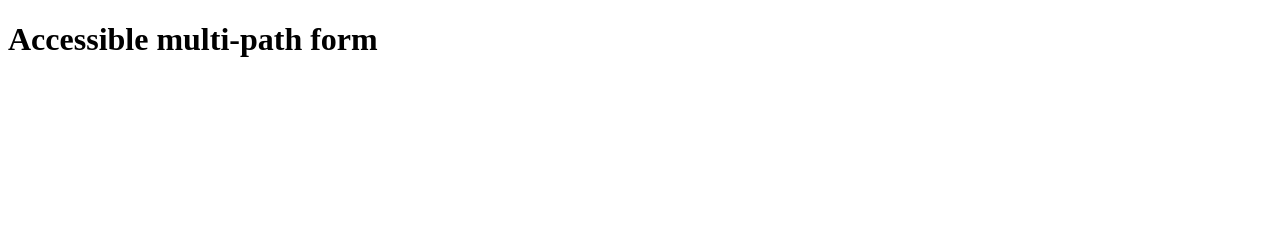
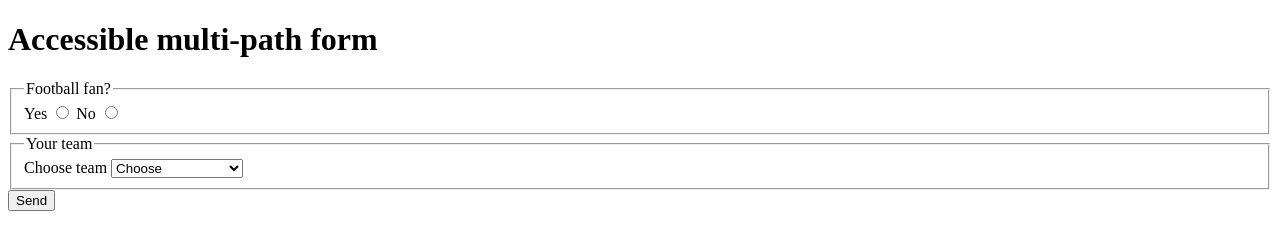
Before and after one commit to simonhudson/accessible-path-dependent-form, a plain HTML site: page index.html in a window 1280 px wide. Drawn offline with Linux system fonts and the light colour scheme.

Commit message:
Add form

```diff
--- a/index.html
+++ b/index.html
@@ -8,6 +8,30 @@
 
 <h1>Accessible multi-path form</h1>
 
+<form>
+
+  <fieldset>
+    <legend>Football fan?</legend>
+    <label for="football-fan-yes">Yes</label>
+    <input id="football-fan-yes" name="football-fan" type="radio" value="yes" />
+    <label for="football-fan-no">No</label>
+    <input id="football-fan-no" name="football-fan" type="radio" value="no" />
+  </fieldset>
+
+  <fieldset>
+    <legend>Your team</legend>
+    <label for="team">Choose team</label>
+    <select id="team" name="team">
+      <option value="">Choose</option>
+      <option value="derby-county">Derby County</option>
+      <option value="nottingham-forest">Nottingham Forest</option>
+      <option value="middlesbrough">Middlesbrough</option>
+    </select>
+  </fieldset>
+
+  <input type="submit" value="Send" />
+
+</form>
 
 </body>
 </html>
```
